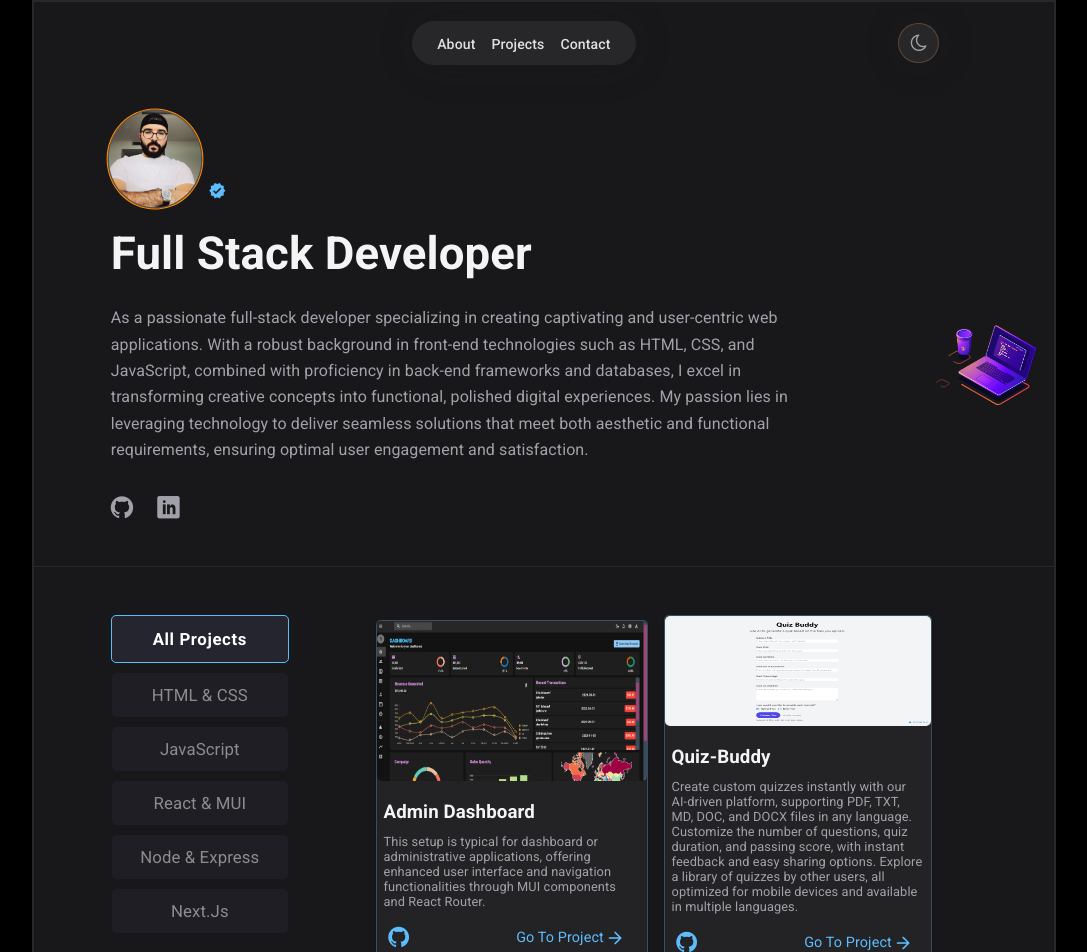
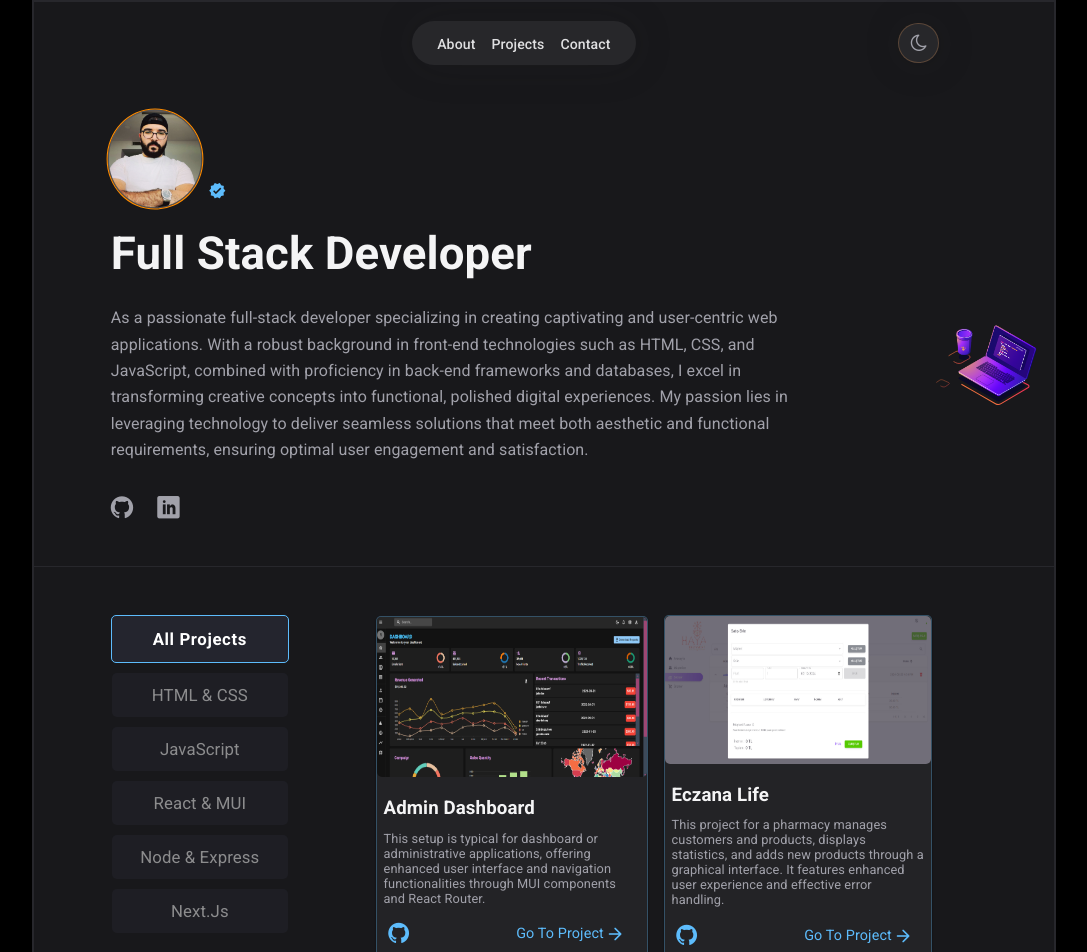
Before and after one commit to AliNadhom/Portfolio, a React (Vite) app: page / in a window 1280 px wide. Shown: the top 952 px of the page, without its empty margins (96-1183 px from the left). Built offline with nearby package versions, Linux system fonts and the light colour scheme.

Commit message:
some changes on main file

```diff
--- a/src/components/3-main/Main.jsx
+++ b/src/components/3-main/Main.jsx
@@ -19,6 +19,8 @@ const Main = () => {
 
       setArr(newArr);
    };
+
+
 
    return (
       <main className="flex">
--- a/src/components/3-main/myProjects.js
+++ b/src/components/3-main/myProjects.js
@@ -11,18 +11,18 @@ export const myProjects = [
       githubUrl: "https://github.com/AliNadhom/admin-dashboard",
       goto: "Go To Project",
    },
-   {
-      projectTitle: "quiz-buddy ",
-      category: ["react", "next"],
-      imgPath: "./images/quiz.png",
-      description:
-         "Create custom quizzes instantly with our AI-driven platform, supporting PDF, TXT, MD, DOC, and DOCX files in any language. Customize the number of questions, quiz duration, and passing score, with instant feedback and easy sharing options. Explore a library of quizzes by other users, all optimized for mobile devices and available in multiple languages.",
-      imgWidth: "266rem",
-      url: "https://quiz-buddy.xyz/ar",
-      imgHeight: "110rem",
-      githubUrl: "https://github.com/AliNadhom/quiz-buddy",
-      goto: "Go To Project",
-   },
+   // {
+   //    projectTitle: "quiz-buddy ",
+   //    category: ["react", "next"],
+   //    imgPath: "./images/quiz.png",
+   //    description:
+   //       "Create custom quizzes instantly with our AI-driven platform, supporting PDF, TXT, MD, DOC, and DOCX files in any language. Customize the number of questions, quiz duration, and passing score, with instant feedback and easy sharing options. Explore a library of quizzes by other users, all optimized for mobile devices and available in multiple languages.",
+   //    imgWidth: "266rem",
+   //    url: "https://quiz-buddy.xyz/ar",
+   //    imgHeight: "110rem",
+   //    githubUrl: "https://github.com/AliNadhom/quiz-buddy",
+   //    goto: "Go To Project",
+   // },
    {
       projectTitle: "Eczana Life",
       category: ["node"],
@@ -46,19 +46,6 @@ export const myProjects = [
       githubUrl: "https://github.com/AliNadhom/master-bank",
       goto: "Go To Project",
    },
-   // {
-   //    projectTitle: "Prayer Times",
-   //    category: ["css"],
-   //    imgPath: "./images/prayer-times.pic.png",
-   //    url: "https://prayers-timings.web.app/",
-   //    description:
-   //       "The project is creating an interactive prayer times interface using React and the Material-UI library. The project aims to display various prayer times and update them dynamically based on the selected city.",
-   //    imgWidth: "270rem",
-   //    imgHeight: "160rem",
-   //    githubUrl: "https://github.com/AliNadhom/prayer-times",
-   //    goto: "Go To Project",
-   // },
-
    {
       projectTitle: "Ecommerce",
       category: ["react", "css"],
```
